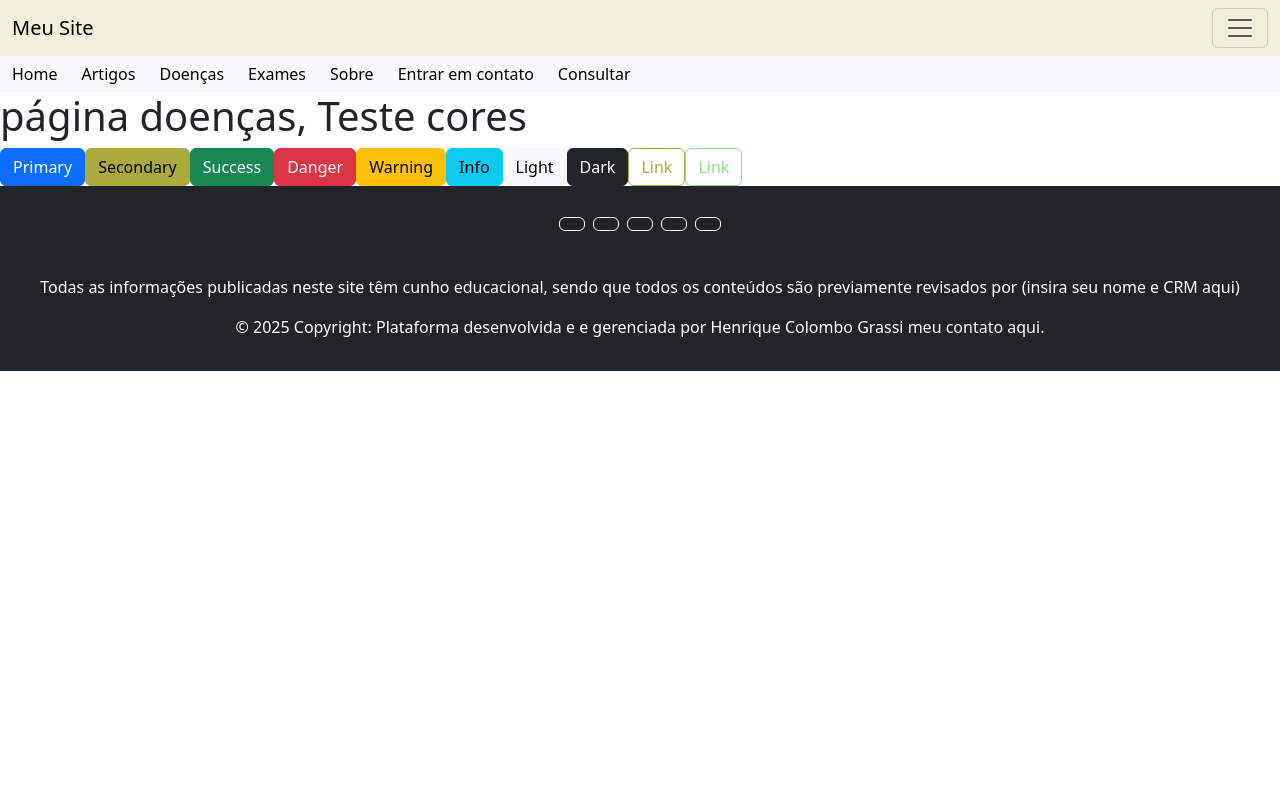
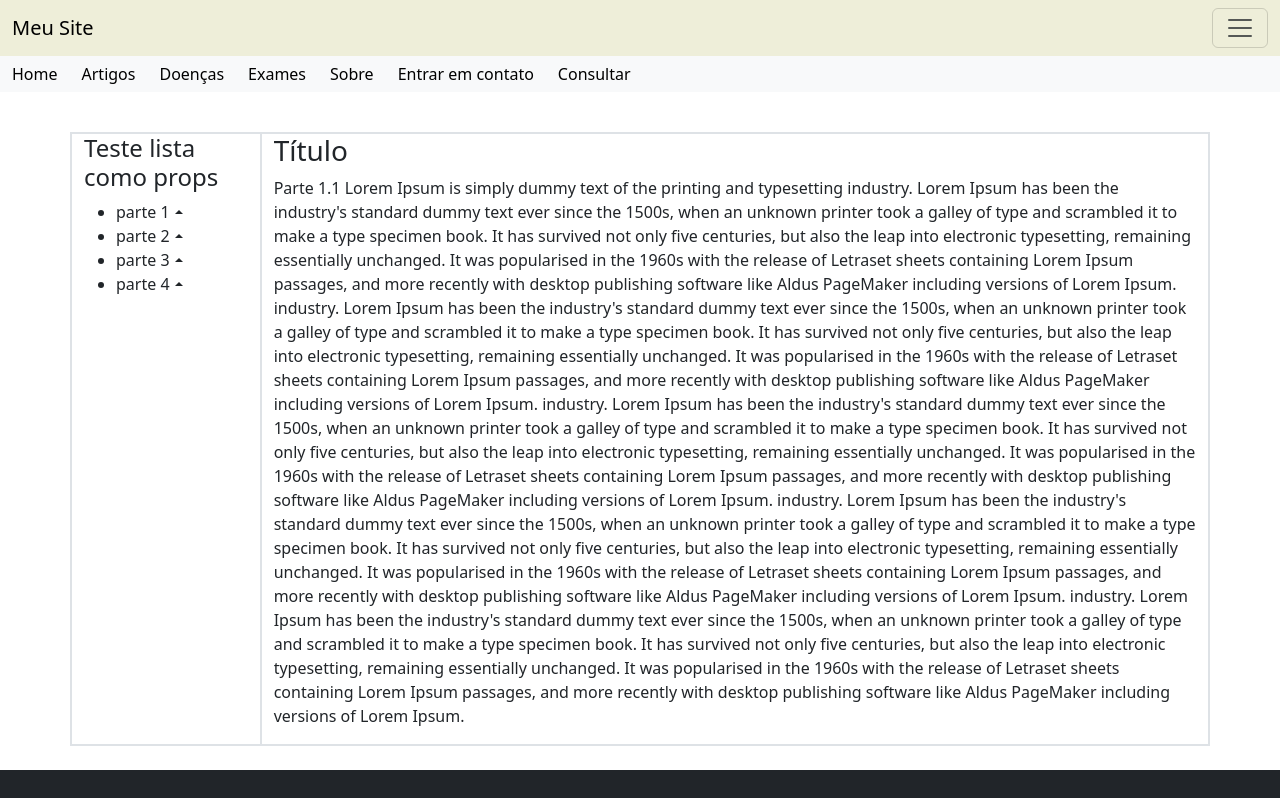
Before and after one commit to h-grassi/SitesGenerico, a Next.js app in the folder meu-sitenpx/: page /Doencas in a window 1280 px wide. Shown: the top 798 px of the page. Built offline with nearby package versions, Linux system fonts and the light colour scheme.

Commit message:
terceiro commit

```diff
--- /dev/null
+++ b/meu-sitenpx/src/Componentes/listaExplorarSessoes.tsx
@@ -0,0 +1,76 @@
+function ExplorarSessoes (props: any){
+    return(
+        <div className="col-md-2 border">
+            <h4>Explorar Artigo</h4>
+            <ul>
+                <li>
+                <a href={props.href} className="h6 link-underline link-underline-opacity-0 dropdown-toggle" data-bs-toggle="collapse"
+                    data-bs-target="#collapseParte1" aria-expanded="true" aria-controls="collapseParte1">
+                    {props.item}
+                </a>
+                </li>
+            </ul>
+        </div>
+    )
+};
+
+
+function TesteArray() {
+
+    const indice =[{
+        item: "parte 1",
+        subItens: [
+          { subItem: "parte1.1", href: "#parte1.1" },
+          { subItem: "parte1.2", href: "#parte1.2" },
+          { subItem: "parte1.3", href: "#parte1.3" },
+        ]
+      },
+      {
+        item: "parte 2",
+        subItens: [
+          { subItem: "parte2.1", href: "#parte2.1" },
+          { subItem: "parte2.2", href: "#parte2.2" },
+          { subItem: "parte3.3", href: "#parte2.3" },
+        ]
+      },
+      {
+        item: "parte 3",
+        subItens: [
+          { subItem: "parte3.1", href: "#parte3.1" },
+          { subItem: "parte3.2", href: "#parte3.2" },
+          { subItem: "parte3.3", href: "#parte3.3" },
+        ]
+      },
+      {
+        item: "parte 4",
+        subItens: []
+      }];
+
+
+    return (
+        <div className="col-md-2 border">
+            <h4>Teste lista como props</h4>
+            <ul>
+                {indice.map((obj, index)=>(
+                    <li>
+                       <a className="h6 link-underline link-underline-opacity-0 dropdown-toggle">
+                        {obj.item}
+                        </a>
+                        {obj.subItens.map((sub)=>
+                            (<div className="collapse collapse-vertical" id="collapseParte1">
+                                <ul>
+                                    <li>
+                                        <a className="link-underline link-underline-opacity-0" href={sub.href}>{sub.subItem}</a>
+                                    </li>
+                                </ul>
+                            </div>
+                            )
+                        )}
+                    </li>
+                ))}
+            </ul>
+        </div>
+    );
+}
+
+export{ExplorarSessoes, TesteArray}
--- a/meu-sitenpx/src/app/Doencas/page.tsx
+++ b/meu-sitenpx/src/app/Doencas/page.tsx
@@ -1,20 +1,56 @@
+import { TesteArray, ExplorarSessoes } from "@/Componentes/listaExplorarSessoes"
+
 export default function Doencas(){
+
     return(
         <>
-            <h1>página doenças, Teste cores</h1>
-            <button type="button" className="btn btn-primary">Primary</button>
-            <button type="button" className="btn btn-secondary">Secondary</button>
-            <button type="button" className="btn btn-success">Success</button>
-            <button type="button" className="btn btn-danger">Danger</button>
-            <button type="button" className="btn btn-warning">Warning</button>
-            <button type="button" className="btn btn-info">Info</button>
-            <button type="button" className="btn btn-light">Light</button>
-            <button type="button" className="btn btn-dark">Dark</button>
-
-            <button type="button" className="btn btn-outline-secondary">Link</button>
-
-            <button type="button" className="btn btn-outline-cor-teste">Link</button>
-
+          <main className="mt-4 mb-2 p-3">
+            <div className="container border">
+                <div className="row">
+                    <TesteArray/>
+                    <div className="col-md-10 border">
+                        <h3>Título</h3>
+                        <p><a id="#parte1">Parte 1.1</a> Lorem Ipsum is simply dummy text of the printing and typesetting
+                          industry. Lorem Ipsum has been the
+                          industry's standard dummy text ever since the 1500s,
+                          when an unknown printer took a galley of type and scrambled it to make a type specimen book. It has survived
+                          not only five centuries, but also the leap into
+                          electronic typesetting, remaining essentially unchanged. It was popularised in the 1960s with the release of
+                          Letraset sheets containing Lorem Ipsum passages,
+                          and more recently with desktop publishing software like Aldus PageMaker including versions of Lorem Ipsum.
+                          industry. Lorem Ipsum has been the
+                          industry's standard dummy text ever since the 1500s,
+                          when an unknown printer took a galley of type and scrambled it to make a type specimen book. It has survived
+                          not only five centuries, but also the leap into
+                          electronic typesetting, remaining essentially unchanged. It was popularised in the 1960s with the release of
+                          Letraset sheets containing Lorem Ipsum passages,
+                          and more recently with desktop publishing software like Aldus PageMaker including versions of Lorem Ipsum.
+                          industry. Lorem Ipsum has been the
+                          industry's standard dummy text ever since the 1500s,
+                          when an unknown printer took a galley of type and scrambled it to make a type specimen book. It has survived
+                          not only five centuries, but also the leap into
+                          electronic typesetting, remaining essentially unchanged. It was popularised in the 1960s with the release of
+                          Letraset sheets containing Lorem Ipsum passages,
+                          and more recently with desktop publishing software like Aldus PageMaker including versions of Lorem Ipsum.
+                          industry. Lorem Ipsum has been the
+                          industry's standard dummy text ever since the 1500s,
+                          when an unknown printer took a galley of type and scrambled it to make a type specimen book. It has survived
+                          not only five centuries, but also the leap into
+                          electronic typesetting, remaining essentially unchanged. It was popularised in the 1960s with the release of
+                          Letraset sheets containing Lorem Ipsum passages,
+                          and more recently with desktop publishing software like Aldus PageMaker including versions of Lorem Ipsum.
+                          industry. Lorem Ipsum has been the
+                          industry's standard dummy text ever since the 1500s,
+                          when an unknown printer took a galley of type and scrambled it to make a type specimen book. It has survived
+                          not only five centuries, but also the leap into
+                          electronic typesetting, remaining essentially unchanged. It was popularised in the 1960s with the release of
+                          Letraset sheets containing Lorem Ipsum passages,
+                          and more recently with desktop publishing software like Aldus PageMaker including versions of Lorem Ipsum.
+                        </p>
+                    </div>
+                </div>
+            </div>
+          </main>
         </>
         )
 }
--- a/meu-sitenpx/src/app/globals.scss
+++ b/meu-sitenpx/src/app/globals.scss
@@ -25,3 +25,14 @@ $theme-colors: map-merge($theme-colors , $cores-customizadas);
     width: 200px;
     height:200px;
 }
+
+/* seta de dropdown, utilizado nas seções de leitura*/
+.dropdown-toggle::after {
+    display: inline-block;
+    margin-left: 5px;
+    transition: transform 0.4s ease-in-out;
+    }
+
+  .dropdown-toggle:not(.collapsed)::after {
+    transform: rotate(-180deg);
+    }
```
